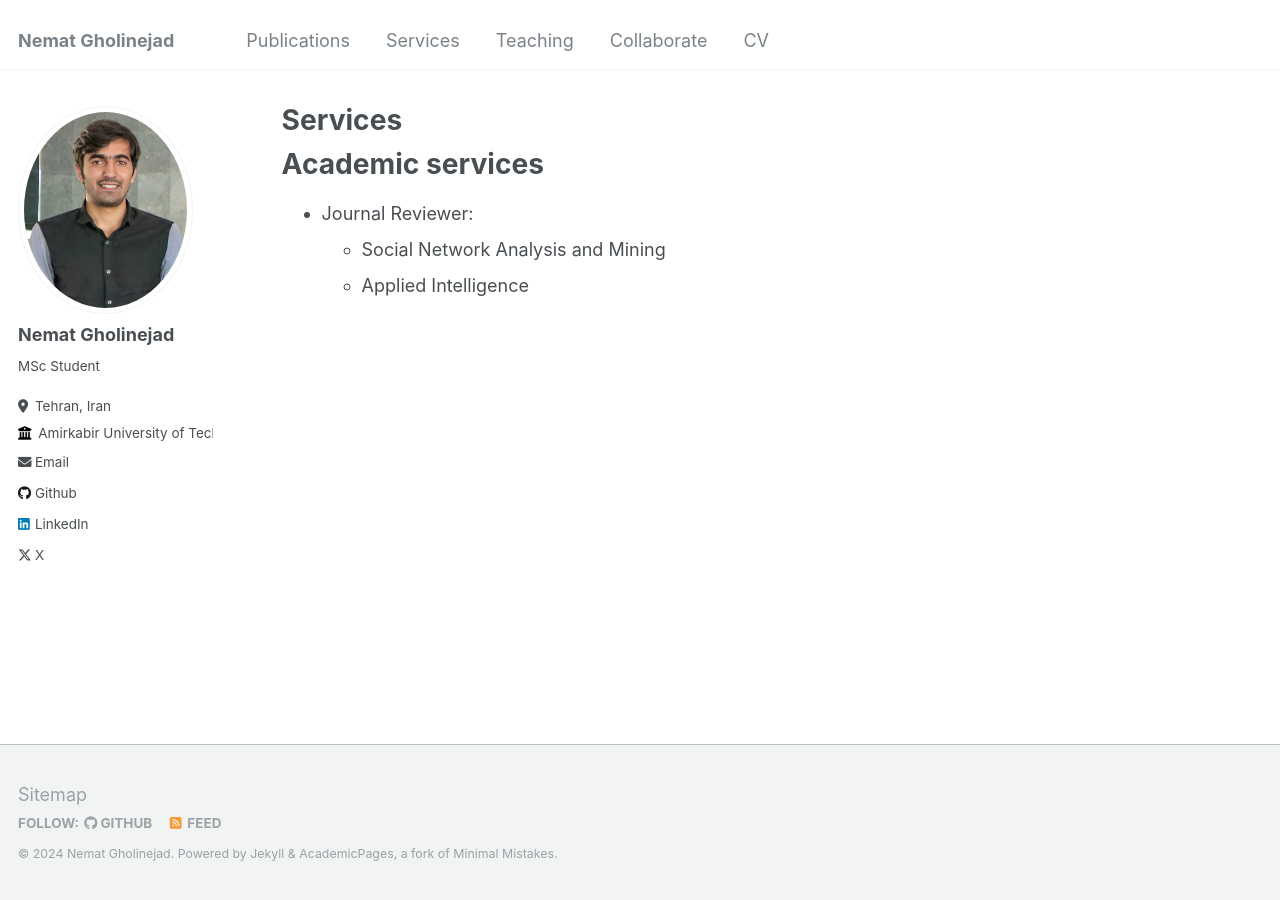
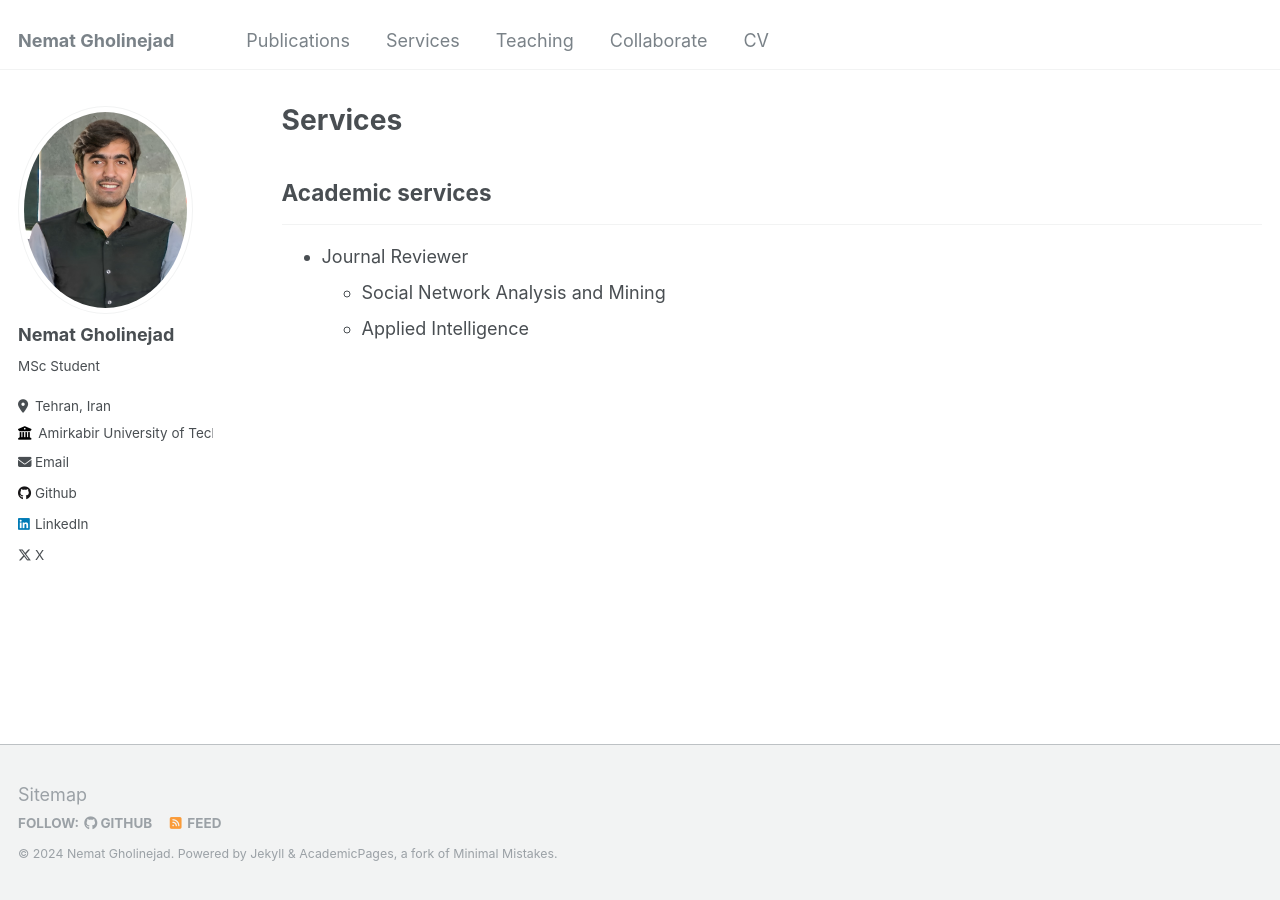
Before and after one commit to nemat-gholinejad/nemat-gholinejad.github.io, a Jekyll site: the page built from _pages/services.md, in a window 1280 px wide. Built offline with Jekyll 4.4.1, drawn with Linux system fonts in a browser that asks for light colours.

Commit message:
Update services.md

```diff
--- a/_pages/services.md
+++ b/_pages/services.md
@@ -7,8 +7,13 @@ author_profile: true
 
 {% include base_path %}
 
-Academic services
-======
-* Journal Reviewer:
-  * Social Network Analysis and Mining
-  * Applied Intelligence
+<h2>Academic services</h2>
+<hr>
+<ul>
+ <li>Journal Reviewer</li>
+
+<ul>
+    <li>Social Network Analysis and Mining</li>
+    <li>Applied Intelligence</li>
+</ul>
+</ul>
```
